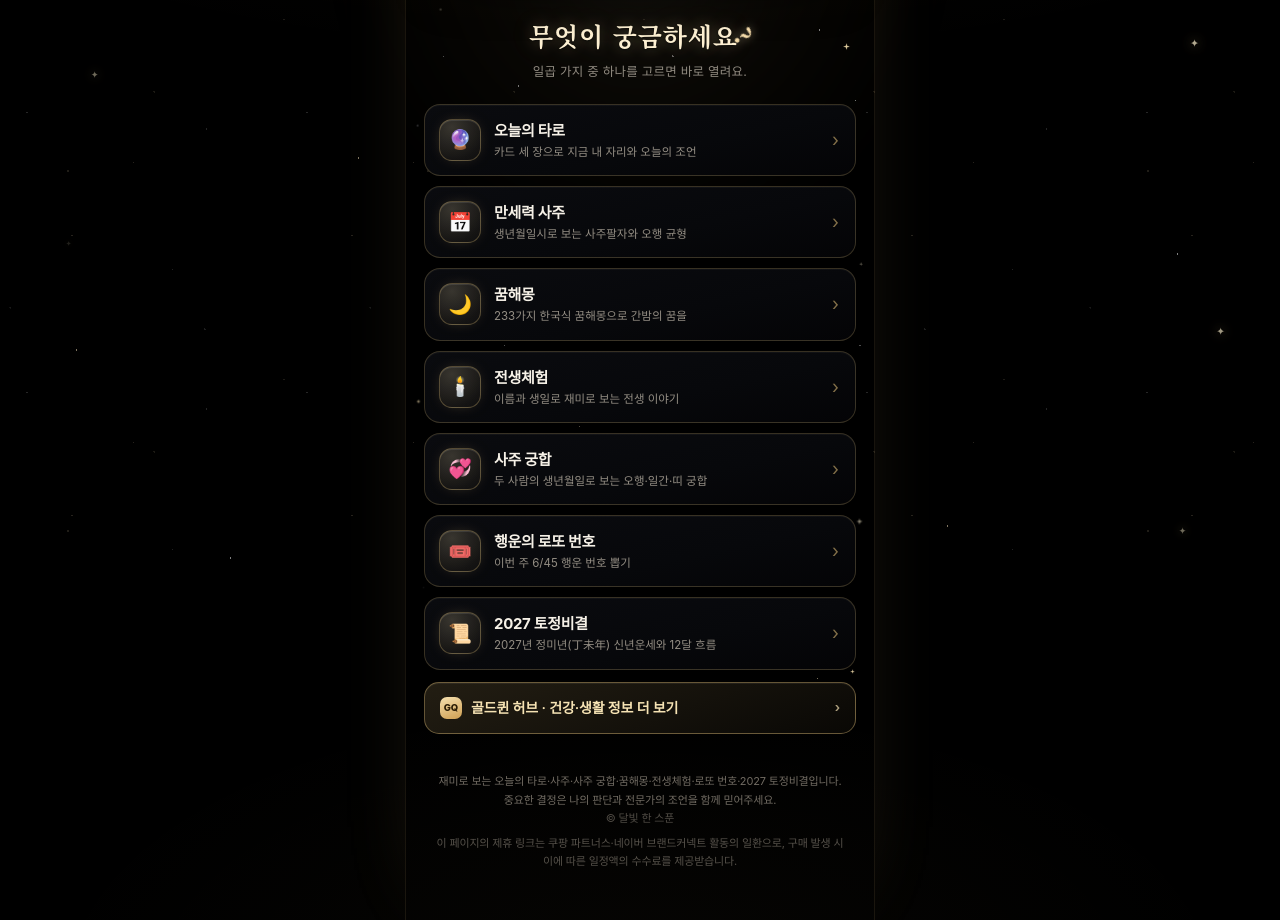
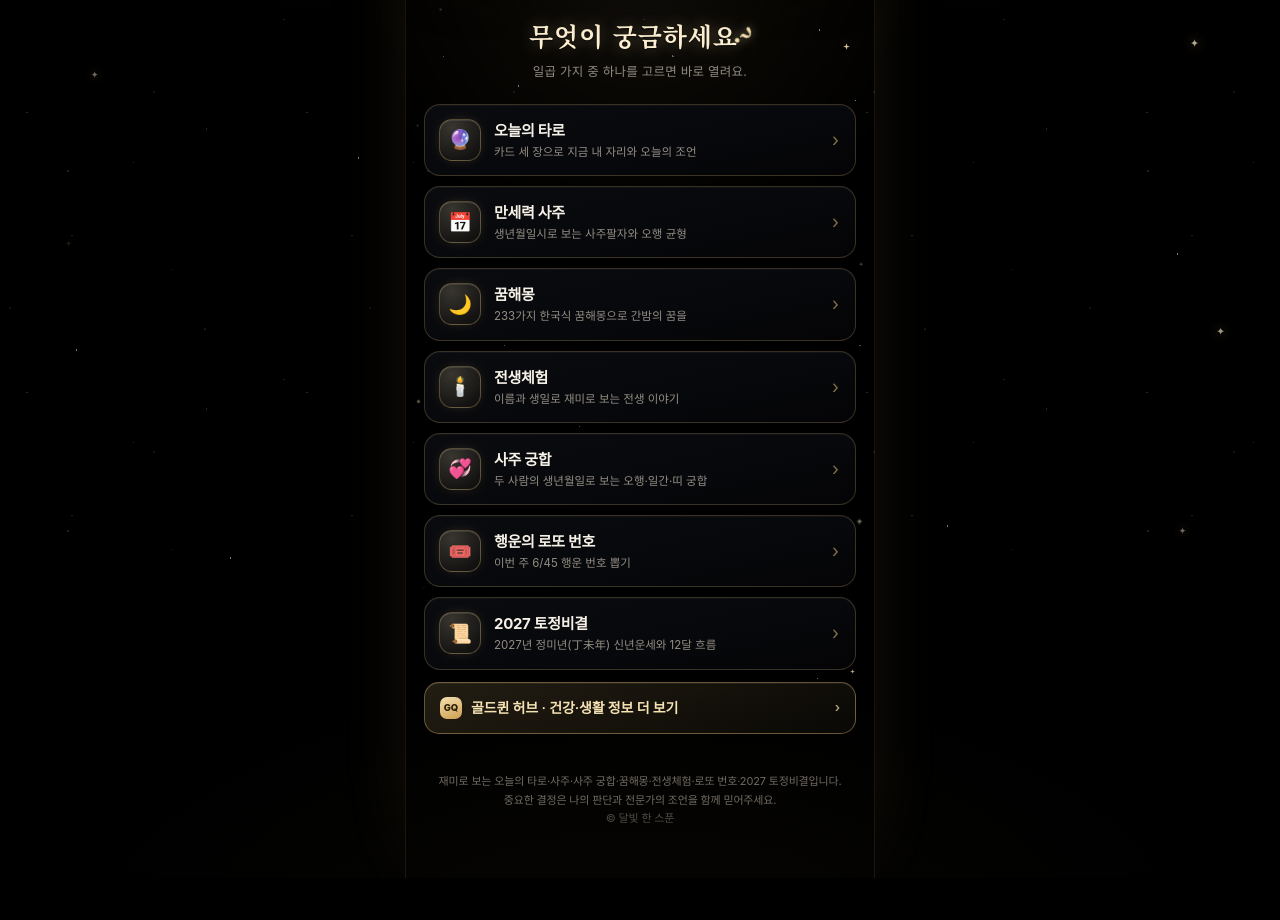
Before and after one commit to mama2624/dalbit-spoon, a plain HTML site: page index.html in a window 1280 px wide. Shown: the part 178-1098 px from the top of the page. After the commit the page ends 1056 px from the top, so only its background shows below. Drawn offline with Linux system fonts and the light colour scheme.

Commit message:
대가성 고지 중복 제거: 푸터의 제휴 수수료 문구 삭제 — 제휴 버튼 묶음 위(cta-note) 1회만 노출, 모든 탭 동일 · CONFIG.affiliateNote 단일 출처 유지

```diff
--- a/index.html
+++ b/index.html
@@ -451,7 +451,6 @@ h2.sec small{font-weight:500;color:var(--muted2);font-size:12.5px;margin-left:6p
 .cta .arrow{opacity:.7;font-size:13px}
 .cta .cta-note{margin:0 2px 3px;font-size:12px;line-height:1.65;color:var(--muted);opacity:1;text-align:center;word-break:keep-all}
 .ad-slot{margin:18px 0 4px;min-height:0}
-.foot-legal{display:block;margin-top:6px;font-size:11px;line-height:1.65;color:var(--muted2);opacity:.75;word-break:keep-all}
 
 /* saju form */
 .field{margin-bottom:14px}
@@ -1408,7 +1407,6 @@ h2.sec::before{content:"✦";font-size:10px;color:rgba(233,198,126,.62);margin-r
     재미로 보는 오늘의 타로·사주·사주 궁합·꿈해몽·전생체험·로또 번호·2027 토정비결입니다.<br>
     중요한 결정은 나의 판단과 전문가의 조언을 함께 믿어주세요.<br>
     <span style="opacity:.7">© 달빛 한 스푼</span>
-    <span class="foot-legal">이 페이지의 제휴 링크는 쿠팡 파트너스·네이버 브랜드커넥트 활동의 일환으로, 구매 발생 시 이에 따른 일정액의 수수료를 제공받습니다.</span>
   </footer>
 </div>
 
@@ -1441,7 +1439,7 @@ var CONFIG = {
   // 오행별로 따로 연결하고 싶으면 아래에 넣으세요. 비어 있으면 위 affiliateUrl을 씁니다.
   affiliateByElement: { "목": "", "화": "", "토": "", "금": "", "수": "" },
 
-  // 🧾 대가성(경제적 이해관계) 고지 — 제휴 버튼 바로 위·푸터에 같은 문구 (v2.3.5 · 확정 표현)
+  // 🧾 대가성(경제적 이해관계) 고지 — 제휴 링크 버튼 묶음 바로 위에 한 번만 표시(푸터 중복 없음)
   affiliateNote: "이 페이지의 제휴 링크는 쿠팡 파트너스·네이버 브랜드커넥트 활동의 일환으로, 구매 발생 시 이에 따른 일정액의 수수료를 제공받습니다.",
 
   // 애드센스 (자동 광고 — gold-queen.com 승인 계정 / slot은 비워두면 자동 광고만)
@@ -1496,12 +1494,6 @@ var CONFIG = {
     }
     return '<div class="ad-slot">' + inner + '</div>';
   }
-
-  /* 푸터 대가성 고지도 CONFIG 한 곳을 따른다 (문구를 두 곳에서 고치지 않게) */
-  (function syncFooterNote() {
-    var el = document.querySelector(".foot-legal");
-    if (el && CONFIG.affiliateNote) el.textContent = CONFIG.affiliateNote;
-  })();
 
   function shopBtn() {
     var url = (CONFIG.shopUrl || "");
```
